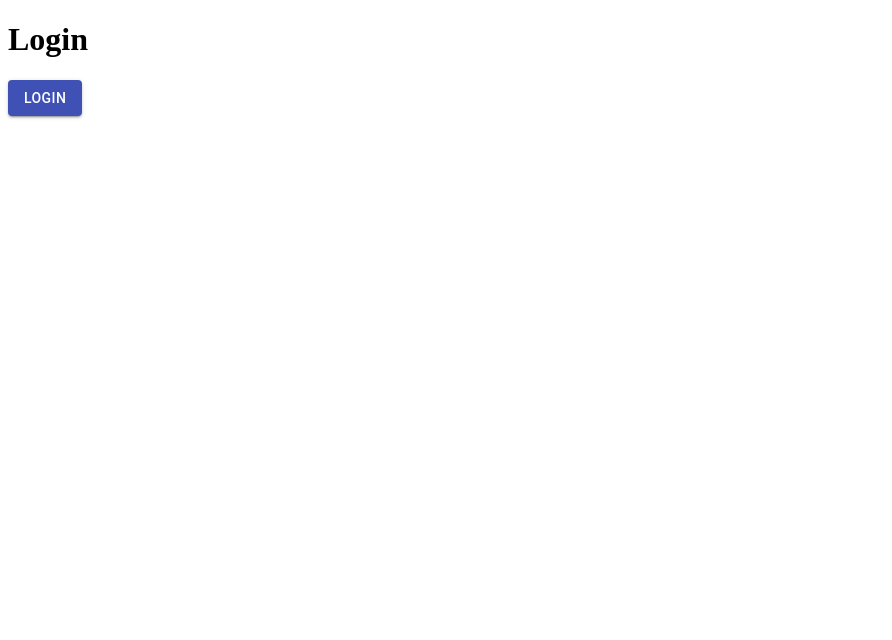
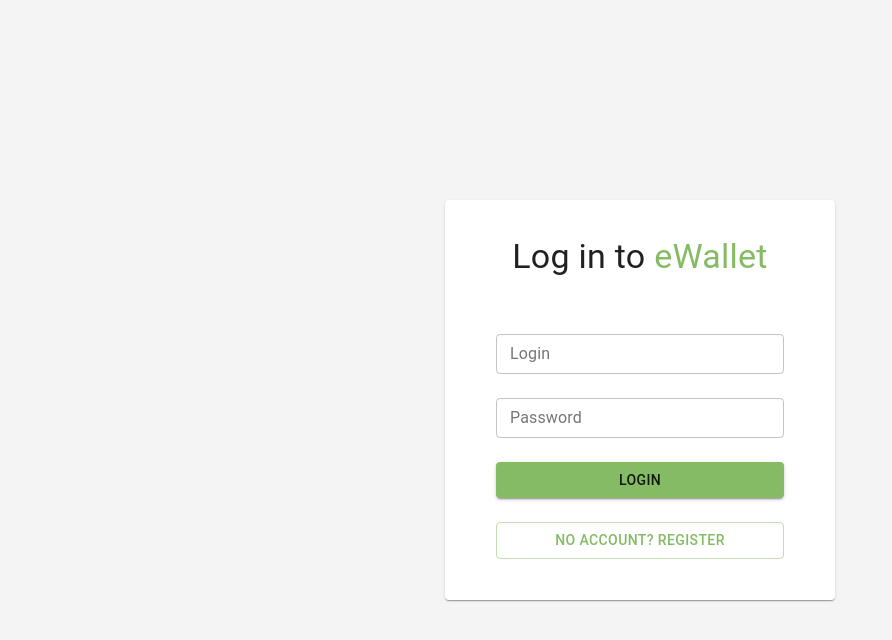
Before and after one commit to Silnari/ewallet-fe, a React (Create React App) app: page /login in a window 1280 px wide. Shown: the top 640 px of the page, without its empty margins (0-892 px from the left). Built offline with nearby package versions, Linux system fonts and the light colour scheme.

Commit message:
Added login and register pages

```diff
--- a/package.json
+++ b/package.json
@@ -4,6 +4,8 @@
   "private": true,
   "dependencies": {
     "@material-ui/core": "^4.11.4",
+    "@material-ui/icons": "^4.11.2",
+    "@material-ui/styles": "^4.11.4",
     "@testing-library/jest-dom": "^5.12.0",
     "@testing-library/react": "^11.2.6",
     "@testing-library/user-event": "^12.8.3",
--- a/src/App.js
+++ b/src/App.js
@@ -4,11 +4,32 @@ import Login from "./pages/Login";
 import Register from "./pages/Register";
 import { useAuth } from "./providers/AuthProvider";
 import Landing from "./pages/Landing";
+import {
+  createMuiTheme,
+  CssBaseline,
+  MuiThemeProvider,
+} from "@material-ui/core";
+
+const theme = createMuiTheme({
+  palette: {
+    primary: {
+      main: "#85bb65",
+    },
+    secondary: {
+      main: "#cdb68e",
+    },
+    background: {
+      default: "#f4f4f4",
+    },
+  },
+});
 
 function App() {
   const { token } = useAuth();
 
   return (
+    <MuiThemeProvider theme={theme}>
+      <CssBaseline />
       <Switch>
         {token ? (
           <Route path="/">
@@ -28,6 +49,7 @@ function App() {
           </>
         )}
       </Switch>
+    </MuiThemeProvider>
   );
 }
 
--- /dev/null
+++ b/src/components/LoginCard.jsx
@@ -0,0 +1,8 @@
+import { styled } from "@material-ui/styles";
+import { Card } from "@material-ui/core";
+
+export const LoginCard = styled(Card)({
+  padding: "20px 35px 20px 35px",
+  width: 390,
+  height: 400,
+});
--- /dev/null
+++ b/src/components/LoginContainer.jsx
@@ -0,0 +1,9 @@
+import { styled } from "@material-ui/styles";
+import { Container } from "@material-ui/core";
+
+export const LoginContainer = styled(Container)({
+  height: "100vh",
+  alignItems: "center",
+  justifyContent: "center",
+  display: "flex",
+});
--- /dev/null
+++ b/src/components/LoginTitle.jsx
@@ -0,0 +1,14 @@
+import { Box, Typography } from "@material-ui/core";
+
+export default function LoginTitle({ welcomeText }) {
+  return (
+    <Box mb={4}>
+      <Typography display="inline" variant="h4" align="center">
+        {welcomeText}&nbsp;
+      </Typography>
+      <Typography display="inline" variant="h4" color="primary">
+        eWallet
+      </Typography>
+    </Box>
+  );
+}
--- a/src/pages/Login.jsx
+++ b/src/pages/Login.jsx
@@ -1,16 +1,65 @@
 import { useAuth } from "../providers/AuthProvider";
-import { Button } from "@material-ui/core";
+import { Button, CardContent, Grid, TextField } from "@material-ui/core";
+import { useHistory } from "react-router-dom";
+import LoginTitle from "../components/LoginTitle";
+import { LoginContainer } from "../components/LoginContainer";
+import { LoginCard } from "../components/LoginCard";
 
 function Login() {
   const { login } = useAuth();
+  const history = useHistory();
 
   return (
-    <>
-      <h1>Login</h1>
-      <Button variant="contained" color="primary" onClick={() => login("xd")}>
-        Login
-      </Button>
-    </>
+    <LoginContainer>
+      <LoginCard>
+        <CardContent>
+          <Grid container align="center" direction="column" spacing={3}>
+            <Grid item>
+              <LoginTitle welcomeText="Log in to" />
+            </Grid>
+            <Grid item>
+              <TextField
+                id="login"
+                label="Login"
+                variant="outlined"
+                fullWidth="true"
+                size="small"
+              />
+            </Grid>
+            <Grid item>
+              <TextField
+                id="password"
+                type="password"
+                label="Password"
+                variant="outlined"
+                fullWidth="true"
+                size="small"
+              />
+            </Grid>
+            <Grid item>
+              <Button
+                variant="contained"
+                color="primary"
+                fullWidth="true"
+                onClick={() => login("xd")}
+              >
+                Login
+              </Button>
+            </Grid>
+            <Grid item>
+              <Button
+                variant="outlined"
+                color="primary"
+                fullWidth="true"
+                onClick={() => history.push("/register")}
+              >
+                No account? Register
+              </Button>
+            </Grid>
+          </Grid>
+        </CardContent>
+      </LoginCard>
+    </LoginContainer>
   );
 }
 
--- a/src/pages/Register.jsx
+++ b/src/pages/Register.jsx
@@ -1,5 +1,62 @@
+import { Button, CardContent, Grid, TextField } from "@material-ui/core";
+import { useHistory } from "react-router";
+import { LoginContainer } from "../components/LoginContainer";
+import { LoginCard } from "../components/LoginCard";
+import LoginTitle from "../components/LoginTitle";
+
 function Register() {
-  return <div>Register page</div>;
+  const history = useHistory();
+  return (
+    <LoginContainer>
+      <LoginCard>
+        <CardContent>
+          <Grid container align="center" direction="column" spacing={3}>
+            <Grid item>
+              <LoginTitle welcomeText="Register to" />
+            </Grid>
+            <Grid item>
+              <TextField
+                id="login"
+                label="Login"
+                variant="outlined"
+                fullWidth="true"
+                size="small"
+              />
+            </Grid>
+            <Grid item>
+              <TextField
+                id="email"
+                label="Email"
+                variant="outlined"
+                fullWidth="true"
+                size="small"
+              />
+            </Grid>
+            <Grid item>
+              <TextField
+                id="password"
+                type="password"
+                label="Password"
+                variant="outlined"
+                fullWidth="true"
+                size="small"
+              />
+            </Grid>
+            <Grid item>
+              <Button
+                variant="contained"
+                color="primary"
+                fullWidth="true"
+                onClick={() => history.push("/login")}
+              >
+                Register
+              </Button>
+            </Grid>
+          </Grid>
+        </CardContent>
+      </LoginCard>
+    </LoginContainer>
+  );
 }
 
 export default Register;
```
Also changed, not shown: 1 other file (tests, documents, lock files or other folders). Lines whose indentation alone changed are shown as unchanged.
